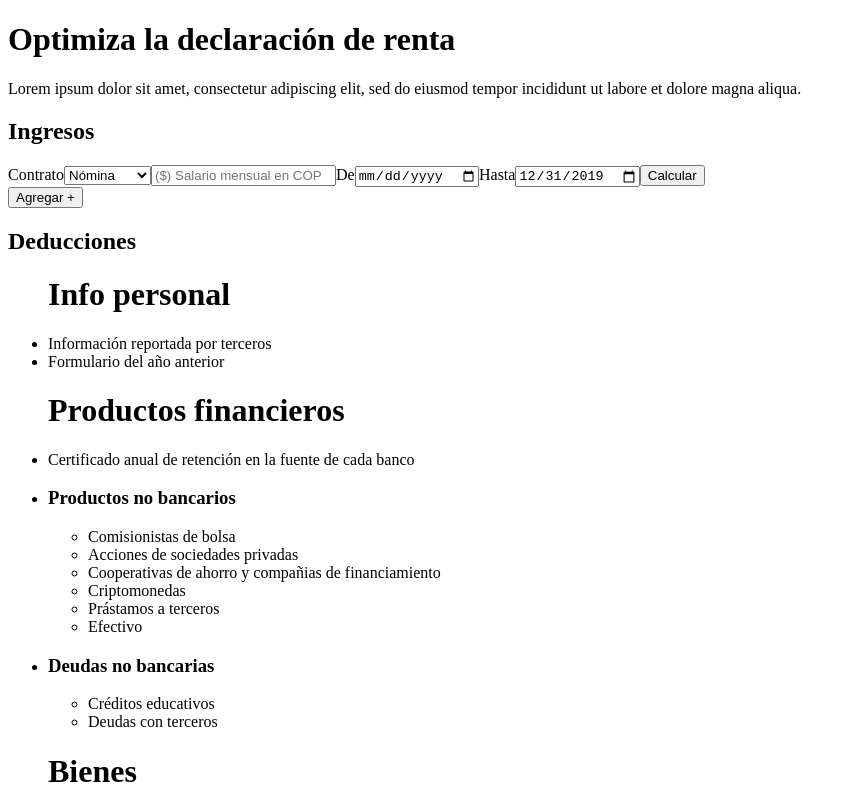
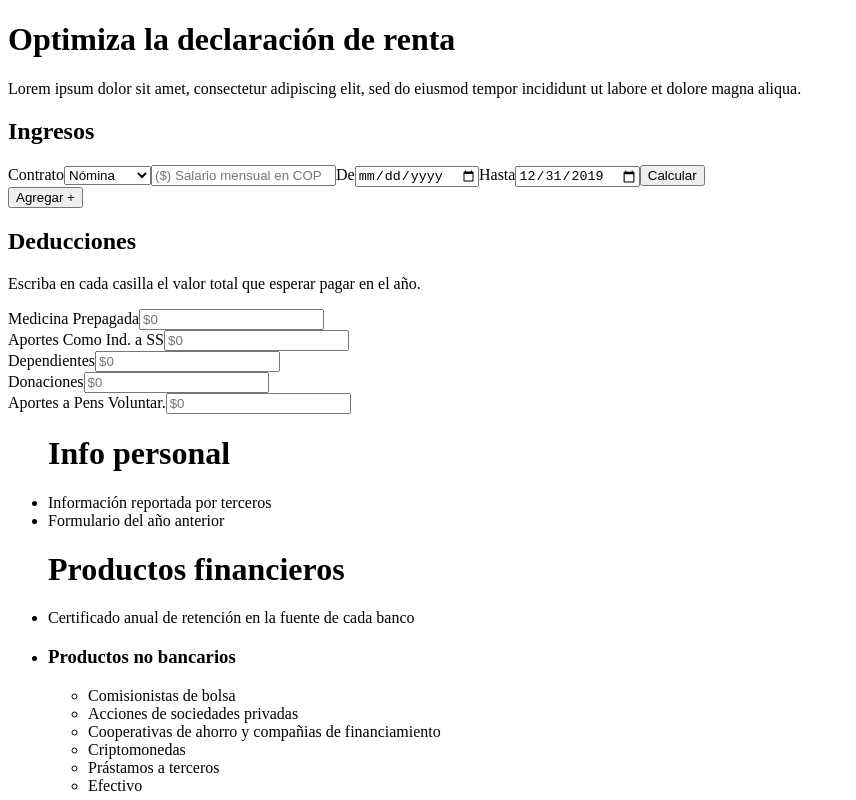
Before and after one commit to do-diegoortiz/declaracion-de-renta, a Next.js app: page / in a window 1280 px wide. Shown: the top 800 px of the page, without its empty margins (0-856 px from the left). Built offline with nearby package versions, Linux system fonts and the light colour scheme.

Commit message:
Form to type all posible deductions for the taxes

```diff
--- /dev/null
+++ b/components/deductions/deductions.js
@@ -0,0 +1,91 @@
+import React from 'react'
+import NumberFormat from 'react-number-format'
+
+import css from './deductions.scss'
+
+class Deductions extends React.Component {
+  state = {
+
+  }
+
+  handleDeductionChange(value) {
+    console.log(value)
+  }
+
+  render() {
+    return <form className={css.formContainer}>
+      <div className={css.formGroup}>
+        <label className={css.label}>Medicina Prepagada</label>
+        <NumberFormat
+          thousandSeparator={true}
+          prefix='$'
+          placeholder='$0'
+          name='prepaidMedicine'
+          decimalScale='0'
+          onValueChange={(values) => {this.handleDeductionChange(values.value)}}
+        />
+      </div>
+
+      <div className={css.formGroup}>
+        <label className={css.label}>Aportes Como Ind. a SS</label>
+        <NumberFormat
+          thousandSeparator={true}
+          prefix='$'
+          placeholder='$0'
+          name='prepaidMedicine'
+          decimalScale='0'
+          onValueChange={(values) => {this.handleDeductionChange(values.value)}}
+        />
+      </div>
+
+      <div className={css.formGroup}>
+        <label className={css.label}>Dependientes</label>
+        <NumberFormat
+          thousandSeparator={true}
+          prefix='$'
+          placeholder='$0'
+          name='prepaidMedicine'
+          decimalScale='0'
+          onValueChange={(values) => {this.handleDeductionChange(values.value)}}
+        />
+      </div>
+
+      <div className={css.formGroup}>
+        <label className={css.label}>Donaciones</label>
+        <NumberFormat
+          thousandSeparator={true}
+          prefix='$'
+          placeholder='$0'
+          name='prepaidMedicine'
+          decimalScale='0'
+          onValueChange={(values) => {this.handleDeductionChange(values.value)}}
+        />
+      </div>
+
+      <div className={css.formGroup}>
+        <label className={css.label}>Aportes a Pens Voluntar.</label>
+        <NumberFormat
+          thousandSeparator={true}
+          prefix='$'
+          placeholder='$0'
+          name='prepaidMedicine'
+          decimalScale='0'
+          onValueChange={(values) => {this.handleDeductionChange(values.value)}}
+        />
+      </div>
+
+      {/* <h1>Aportes voluntarios a fondos de pensiones y retiro de cesantías</h1>
+      <li>Certificado de aportes y Retenciones de pensiones voluntarias Individual 2018 #1</li>
+      <li>Certificado tributario de cesantías año actual</li>
+      <li>Certificado tributario de cesantías año anterior</li>
+
+      <h1>Deducciones</h1>
+      <li>Medicina prepagada</li>
+      <li>Aportes como independiente a seguridad social</li>
+      <li>Dependientes</li>
+      <li>Donaciones</li> */}
+    </form>
+  }
+}
+
+export default Deductions
--- /dev/null
+++ b/components/deductions/deductions.scss
@@ -0,0 +1,27 @@
+.formContainer {
+  display: flex;
+  flex-direction: column;
+  font-size: 1.6rem;
+  border: 2rem solid rgba(0,0,0,.3);
+  border-radius: 0.5rem;
+  margin: 1rem auto;
+  width: 35rem;
+
+  input {
+    flex: auto;
+    padding: 0.8rem;
+    width: 10rem;
+  }
+}
+
+.formGroup {
+  display: flex;
+  background: white;
+  border-bottom: solid 0.1rem lightgray;
+}
+
+.label {
+  flex-basis: 60%;
+  align-self: center;
+  text-align: right;
+}
--- a/pages/index.js
+++ b/pages/index.js
@@ -1,6 +1,7 @@
 import React from 'react'
 import Head from 'next/head'
 import Income from '../components/income/income'
+import Deductions from '../components/deductions/deductions'
 
 import css from './index.scss'
 
@@ -28,6 +29,11 @@ class Home extends React.Component {
         <h2 className={css.formTitle}>
           Deducciones
         </h2>
+        <p className={css.description}>
+          Escriba en cada casilla el valor total que esperar pagar en el año.
+        </p>
+
+        <Deductions />
         <ul>
           <h1>Info personal</h1>
           <li>Información reportada por terceros</li>
@@ -131,17 +137,6 @@ class Home extends React.Component {
           <li>Dependientes</li>
           <li>Donaciones</li>
         </ul>
-        <div className={css.cover}>
-          <form className={css.formContainer}>
-            <label htmlFor='de'>De</label>
-            <input type='date' name='de' />
-
-            <label htmlFor='hasta'>Hasta</label>
-            <input type='date' name='hasta' value='2019-12-31' />
-
-            <input type='submit' value='Calcular' />
-          </form>
-        </div>
       </div>
     )
   }
```
Also changed, not shown: pages/index.scss (line endings or trailing spaces).
